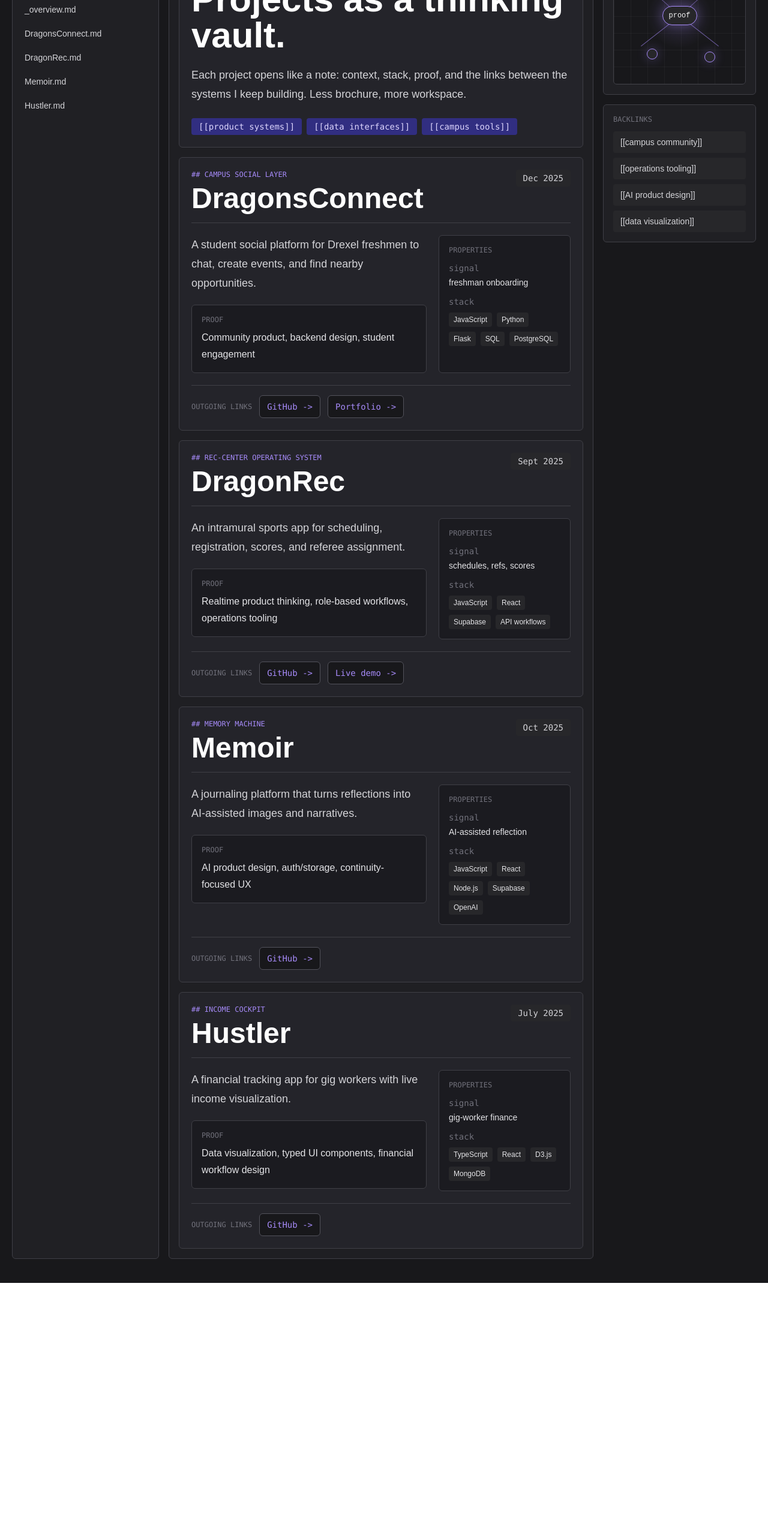
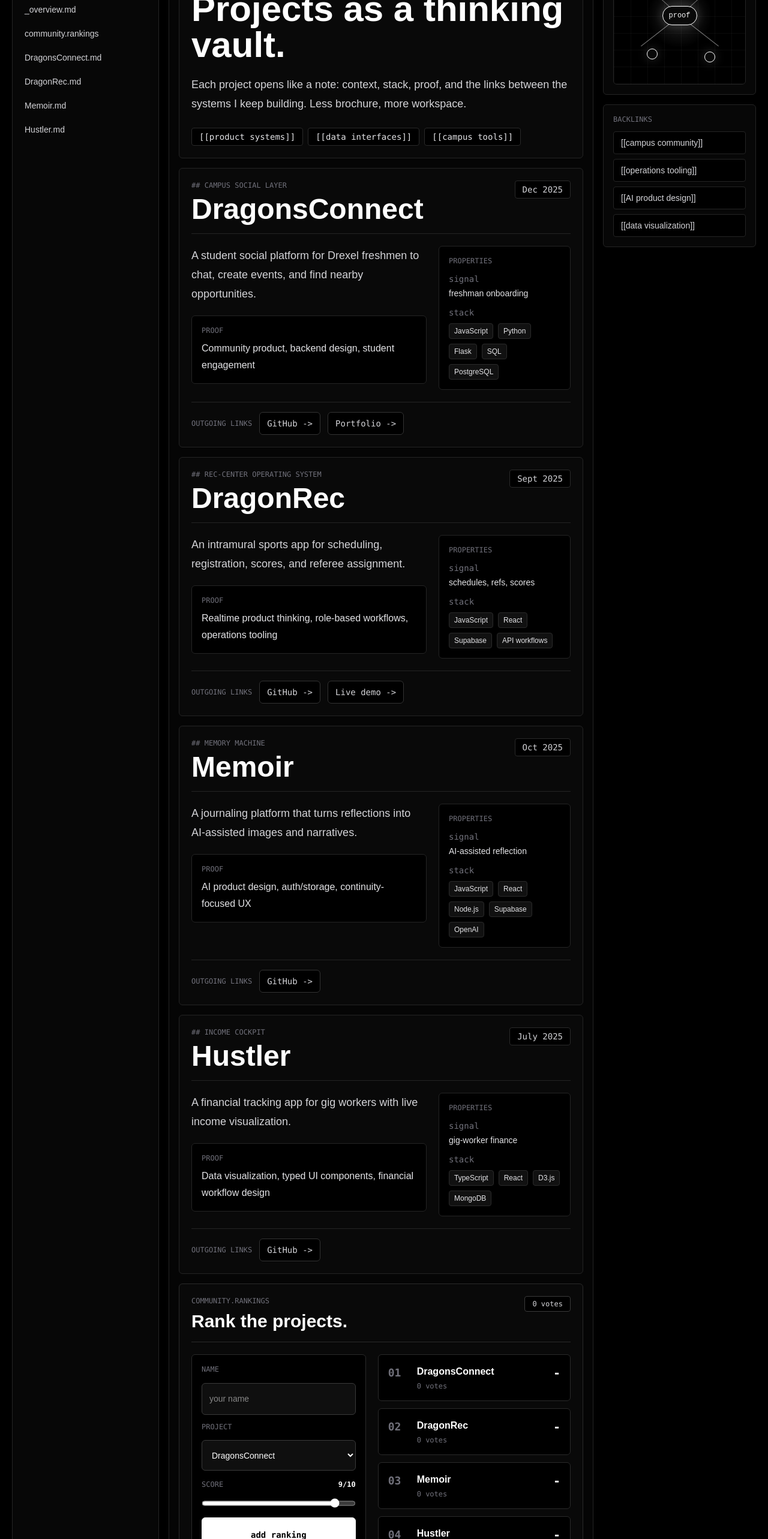
Before and after one commit to mabdulrehman08/notabdul10, a Next.js app: page /projects in a window 1280 px wide. Shown: the part 234-2800 px from the top of the page at 60% size. Before the commit the page ends 2373 px from the top, so only its background shows below. Built offline with nearby package versions, Linux system fonts and the light colour scheme.

Commit message:
Add project rankings to vault page

```diff
--- a/src/app/globals.css
+++ b/src/app/globals.css
@@ -204,40 +204,26 @@ body {
   }
 }
 
-.project-dossier summary {
-  list-style: none;
-}
-
-.project-dossier summary::-webkit-details-marker {
-  display: none;
-}
-
-.project-dossier[open] summary {
-  background:
-    linear-gradient(90deg, rgba(244, 255, 0, 0.28), transparent 40%),
-    #ffffff;
-}
-
 .project-graph {
   position: relative;
   height: 230px;
   overflow: hidden;
-  border: 1px solid #3f3f46;
+  border: 1px solid #242424;
   border-radius: 6px;
   background:
-    radial-gradient(circle at center, rgba(167, 139, 250, 0.18), transparent 34%),
+    radial-gradient(circle at center, rgba(255, 255, 255, 0.14), transparent 34%),
     repeating-linear-gradient(90deg, rgba(255, 255, 255, 0.04) 0 1px, transparent 1px 28px),
     repeating-linear-gradient(0deg, rgba(255, 255, 255, 0.04) 0 1px, transparent 1px 28px),
-    #18181b;
+    #000000;
 }
 
 .graph-node {
   position: absolute;
   z-index: 2;
-  border: 1px solid #a78bfa;
+  border: 1px solid #ffffff;
   border-radius: 9999px;
-  background: #27272a;
-  box-shadow: 0 0 18px rgba(167, 139, 250, 0.32);
+  background: #090909;
+  box-shadow: 0 0 18px rgba(255, 255, 255, 0.18);
 }
 
 .graph-node:not(.graph-core) {
@@ -249,7 +235,7 @@ body {
 }
 
 .graph-node:not(.graph-core):hover {
-  background: #a78bfa;
+  background: #ffffff;
   transform: scale(1.2);
 }
 
@@ -290,7 +276,7 @@ body {
   z-index: 1;
   height: 1px;
   width: 82px;
-  background: rgba(167, 139, 250, 0.54);
+  background: rgba(255, 255, 255, 0.44);
   transform-origin: left center;
 }
 
--- /dev/null
+++ b/src/app/projects/ProjectRanker.tsx
@@ -0,0 +1,188 @@
+"use client";
+
+import { FormEvent, useEffect, useMemo, useState } from "react";
+
+type ProjectOption = {
+  name: string;
+  slug: string;
+};
+
+type RankEntry = {
+  id: string;
+  name: string;
+  project: string;
+  score: number;
+};
+
+const storageKey = "notabdul-project-rankings";
+
+export default function ProjectRanker({ projects }: { projects: ProjectOption[] }) {
+  const [entries, setEntries] = useState<RankEntry[]>([]);
+  const [ready, setReady] = useState(false);
+  const [name, setName] = useState("");
+  const [project, setProject] = useState(projects[0]?.name ?? "");
+  const [score, setScore] = useState(9);
+
+  useEffect(() => {
+    const stored = window.localStorage.getItem(storageKey);
+
+    if (stored) {
+      try {
+        setEntries(JSON.parse(stored) as RankEntry[]);
+      } catch {
+        window.localStorage.removeItem(storageKey);
+      }
+    }
+
+    setReady(true);
+  }, []);
+
+  useEffect(() => {
+    if (!ready) {
+      return;
+    }
+
+    window.localStorage.setItem(storageKey, JSON.stringify(entries));
+  }, [entries, ready]);
+
+  const leaderboard = useMemo(
+    () =>
+      projects
+        .map((item) => {
+          const votes = entries.filter((entry) => entry.project === item.name);
+          const average = votes.length
+            ? votes.reduce((total, entry) => total + entry.score, 0) / votes.length
+            : 0;
+
+          return {
+            ...item,
+            average,
+            votes: votes.length,
+          };
+        })
+        .sort((a, b) => b.average - a.average || b.votes - a.votes),
+    [entries, projects],
+  );
+
+  function handleSubmit(event: FormEvent<HTMLFormElement>) {
+    event.preventDefault();
+
+    const trimmedName = name.trim();
+
+    if (!trimmedName || !project) {
+      return;
+    }
+
+    setEntries((current) => [
+      {
+        id: `${Date.now()}-${trimmedName}`,
+        name: trimmedName,
+        project,
+        score,
+      },
+      ...current,
+    ]);
+    setName("");
+    setScore(9);
+  }
+
+  return (
+    <section id="rankings" className="rounded-md border border-[#2a2a2a] bg-[#090909] p-5">
+      <div className="flex flex-wrap items-start justify-between gap-3 border-b border-[#2a2a2a] pb-4">
+        <div>
+          <p className="font-mono text-xs uppercase text-zinc-500">community.rankings</p>
+          <h2 className="mt-2 text-3xl font-black text-white">Rank the projects.</h2>
+        </div>
+        <span className="rounded border border-[#3a3a3a] bg-black px-3 py-1 font-mono text-xs text-zinc-300">
+          {entries.length} votes
+        </span>
+      </div>
+
+      <div className="mt-5 grid gap-5 xl:grid-cols-[0.95fr_1.05fr]">
+        <form className="grid gap-3 rounded-md border border-[#2a2a2a] bg-black p-4" onSubmit={handleSubmit}>
+          <label className="grid gap-2 text-sm text-zinc-300">
+            <span className="font-mono text-xs uppercase text-zinc-500">name</span>
+            <input
+              className="rounded-md border border-[#3a3a3a] bg-[#0f0f0f] px-3 py-3 text-white outline-none focus:border-white"
+              value={name}
+              onChange={(event) => setName(event.target.value)}
+              placeholder="your name"
+              required
+            />
+          </label>
+
+          <label className="grid gap-2 text-sm text-zinc-300">
+            <span className="font-mono text-xs uppercase text-zinc-500">project</span>
+            <select
+              className="rounded-md border border-[#3a3a3a] bg-[#0f0f0f] px-3 py-3 text-white outline-none focus:border-white"
+              value={project}
+              onChange={(event) => setProject(event.target.value)}
+            >
+              {projects.map((item) => (
+                <option key={item.slug} value={item.name}>
+                  {item.name}
+                </option>
+              ))}
+            </select>
+          </label>
+
+          <label className="grid gap-2 text-sm text-zinc-300">
+            <span className="flex items-center justify-between font-mono text-xs uppercase text-zinc-500">
+              score <b className="text-white">{score}/10</b>
+            </span>
+            <input
+              className="accent-white"
+              type="range"
+              min="1"
+              max="10"
+              value={score}
+              onChange={(event) => setScore(Number(event.target.value))}
+            />
+          </label>
+
+          <button
+            className="rounded-md border border-white bg-white px-4 py-3 font-mono text-sm font-bold text-black transition-colors hover:bg-black hover:text-white"
+            type="submit"
+          >
+            add ranking
+          </button>
+        </form>
+
+        <div className="grid gap-3">
+          {leaderboard.map((item, index) => (
+            <a
+              key={item.slug}
+              className="grid gap-3 rounded-md border border-[#2a2a2a] bg-black p-4 hover:border-white sm:grid-cols-[2.25rem_1fr_auto]"
+              href={`#${item.slug}`}
+            >
+              <span className="font-mono text-lg font-black text-zinc-500">
+                {(index + 1).toString().padStart(2, "0")}
+              </span>
+              <span>
+                <b className="block text-white">{item.name}</b>
+                <small className="mt-1 block font-mono text-xs text-zinc-500">{item.votes} votes</small>
+              </span>
+              <span className="font-mono text-xl font-black text-white">
+                {item.votes ? item.average.toFixed(1) : "-"}
+              </span>
+            </a>
+          ))}
+        </div>
+      </div>
+
+      <div className="mt-5 grid gap-2">
+        {entries.slice(0, 5).map((entry) => (
+          <div
+            key={entry.id}
+            className="flex flex-wrap items-center justify-between gap-2 rounded-md border border-[#2a2a2a] bg-black px-3 py-2 text-sm"
+          >
+            <span className="text-zinc-300">
+              <b className="text-white">{entry.name}</b> ranked {entry.project}
+            </span>
+            <span className="font-mono text-white">{entry.score}/10</span>
+          </div>
+        ))}
+      </div>
+    </section>
+  );
+}
--- a/src/app/projects/page.tsx
+++ b/src/app/projects/page.tsx
@@ -1,4 +1,5 @@
 import Link from 'next/link';
+import ProjectRanker from './ProjectRanker';
 
 const projects = [
   {
@@ -62,8 +63,8 @@ const links = [
 
 export default function ProjectsPage() {
   return (
-    <main className="min-h-screen bg-[#18181b] text-[#f4f4f5]">
-      <nav className="fixed left-0 top-0 z-50 w-full border-b border-[#3f3f46] bg-[#18181b]/92 backdrop-blur-md">
+    <main className="min-h-screen bg-black text-[#f4f4f5]">
+      <nav className="fixed left-0 top-0 z-50 w-full border-b border-[#242424] bg-black/92 backdrop-blur-md">
         <div className="mx-auto flex h-16 max-w-7xl items-center justify-between px-5">
           <Link className="font-mono text-base font-black text-white" href="/">
             MUHAMMAD_ABDULREHMAN
@@ -72,10 +73,10 @@ export default function ProjectsPage() {
             {links.map((item) => (
               <Link
                 key={item.label}
-                className="group flex items-center gap-2 rounded-md px-3 py-2 text-base font-medium text-zinc-400 transition-colors hover:bg-[#27272a] hover:text-white"
+                className="group flex items-center gap-2 rounded-md px-3 py-2 text-base font-medium text-zinc-400 transition-colors hover:bg-[#111111] hover:text-white"
                 href={item.href}
               >
-                <span className="hidden h-5 min-w-5 items-center justify-center rounded border border-[#52525b] bg-[#27272a] px-1 font-mono text-[12px] text-zinc-400 group-hover:text-white sm:flex">
+                <span className="hidden h-5 min-w-5 items-center justify-center rounded border border-[#333333] bg-[#111111] px-1 font-mono text-[12px] text-zinc-400 group-hover:text-white sm:flex">
                   {item.key}
                 </span>
                 {item.label}
@@ -86,24 +87,27 @@ export default function ProjectsPage() {
       </nav>
 
       <section className="mx-auto grid max-w-7xl gap-4 px-5 pb-10 pt-24 lg:grid-cols-[245px_1fr_255px]">
-        <aside className="rounded-md border border-[#3f3f46] bg-[#202024]">
-          <div className="flex items-center justify-between border-b border-[#3f3f46] px-4 py-3">
+        <aside className="rounded-md border border-[#242424] bg-[#070707]">
+          <div className="flex items-center justify-between border-b border-[#242424] px-4 py-3">
             <p className="font-mono text-xs uppercase text-zinc-400">vault explorer</p>
-            <span className="rounded bg-[#2f2f35] px-2 py-1 font-mono text-xs text-[#a78bfa]">projects</span>
+            <span className="rounded bg-[#111111] px-2 py-1 font-mono text-xs text-white">projects</span>
           </div>
           <div className="p-3">
-            <div className="rounded border border-[#3f3f46] bg-[#18181b] px-3 py-2 font-mono text-xs text-zinc-400">
+            <div className="rounded border border-[#242424] bg-black px-3 py-2 font-mono text-xs text-zinc-400">
               /portfolio/proof
             </div>
             <div className="mt-3 grid gap-1">
               <div className="px-2 py-1 font-mono text-xs uppercase text-zinc-500">notes</div>
-              <a className="rounded px-2 py-2 text-sm text-zinc-300 hover:bg-[#2a2a30]" href="#overview">
+              <a className="rounded px-2 py-2 text-sm text-zinc-300 hover:bg-[#111111]" href="#overview">
                 _overview.md
+              </a>
+              <a className="rounded px-2 py-2 text-sm text-zinc-300 hover:bg-[#111111]" href="#rankings">
+                community.rankings
               </a>
               {projects.map((project) => (
                 <a
                   key={project.name}
-                  className="rounded px-2 py-2 text-sm text-zinc-300 hover:bg-[#2a2a30]"
+                  className="rounded px-2 py-2 text-sm text-zinc-300 hover:bg-[#111111]"
                   href={`#${project.slug}`}
                 >
                   {project.name}.md
@@ -113,15 +117,18 @@ export default function ProjectsPage() {
           </div>
         </aside>
 
-        <div className="min-w-0 rounded-md border border-[#3f3f46] bg-[#1f1f23]">
-          <div className="flex overflow-x-auto border-b border-[#3f3f46] bg-[#18181b]">
-            <a className="border-r border-[#3f3f46] bg-[#1f1f23] px-4 py-3 font-mono text-xs text-white" href="#overview">
+        <div className="min-w-0 rounded-md border border-[#242424] bg-[#050505]">
+          <div className="flex overflow-x-auto border-b border-[#242424] bg-black">
+            <a className="border-r border-[#242424] bg-[#050505] px-4 py-3 font-mono text-xs text-white" href="#overview">
               overview.md
+            </a>
+            <a className="border-r border-[#242424] px-4 py-3 font-mono text-xs text-zinc-400 hover:bg-[#111111] hover:text-white" href="#rankings">
+              rankings.db
             </a>
             {projects.map((project, index) => (
               <a
                 key={project.name}
-                className="border-r border-[#3f3f46] px-4 py-3 font-mono text-xs text-zinc-400 hover:bg-[#27272a] hover:text-white"
+                className="border-r border-[#242424] px-4 py-3 font-mono text-xs text-zinc-400 hover:bg-[#111111] hover:text-white"
                 href={`#${project.slug}`}
               >
                 {index + 1}-{project.name}.md
@@ -130,17 +137,17 @@ export default function ProjectsPage() {
           </div>
 
           <div className="project-notes grid gap-4 p-4">
-            <article id="overview" className="rounded-md border border-[#3f3f46] bg-[#24242a] p-5">
-              <p className="font-mono text-xs text-[#a78bfa]"># proof archive</p>
+            <article id="overview" className="rounded-md border border-[#242424] bg-[#090909] p-5">
+              <p className="font-mono text-xs text-zinc-500"># proof archive</p>
               <h1 className="mt-3 text-4xl font-black text-white md:text-6xl">Projects as a thinking vault.</h1>
               <p className="mt-5 max-w-3xl text-lg leading-8 text-zinc-300">
                 Each project opens like a note: context, stack, proof, and the links between the systems I keep
                 building. Less brochure, more workspace.
               </p>
               <div className="mt-6 flex flex-wrap gap-2 font-mono text-sm">
-                <span className="rounded bg-[#312e81] px-3 py-1 text-[#ddd6fe]">[[product systems]]</span>
-                <span className="rounded bg-[#312e81] px-3 py-1 text-[#ddd6fe]">[[data interfaces]]</span>
-                <span className="rounded bg-[#312e81] px-3 py-1 text-[#ddd6fe]">[[campus tools]]</span>
+                <span className="rounded border border-[#2a2a2a] bg-black px-3 py-1 text-zinc-200">[[product systems]]</span>
+                <span className="rounded border border-[#2a2a2a] bg-black px-3 py-1 text-zinc-200">[[data interfaces]]</span>
+                <span className="rounded border border-[#2a2a2a] bg-black px-3 py-1 text-zinc-200">[[campus tools]]</span>
               </div>
             </article>
 
@@ -149,14 +156,14 @@ export default function ProjectsPage() {
                 <article
                   key={project.name}
                   id={project.slug}
-                  className="rounded-md border border-[#3f3f46] bg-[#24242a] p-5"
+                  className="rounded-md border border-[#242424] bg-[#090909] p-5"
                 >
-                  <div className="flex flex-wrap items-start justify-between gap-3 border-b border-[#3f3f46] pb-4">
+                  <div className="flex flex-wrap items-start justify-between gap-3 border-b border-[#242424] pb-4">
                     <div>
-                      <p className="font-mono text-xs uppercase text-[#a78bfa]">## {project.tag}</p>
+                      <p className="font-mono text-xs uppercase text-zinc-500">## {project.tag}</p>
                       <h2 className="mt-2 text-3xl font-black text-white md:text-5xl">{project.name}</h2>
                     </div>
-                    <span className="rounded bg-[#27272a] px-3 py-1 font-mono text-sm text-zinc-300">
+                    <span className="rounded border border-[#2a2a2a] bg-black px-3 py-1 font-mono text-sm text-zinc-300">
                       {project.date}
                     </span>
                   </div>
@@ -164,13 +171,13 @@ export default function ProjectsPage() {
                   <div className="mt-5 grid gap-5 lg:grid-cols-[1fr_220px]">
                     <div>
                       <p className="text-lg leading-8 text-zinc-300">{project.summary}</p>
-                      <div className="mt-5 rounded-md border border-[#3f3f46] bg-[#1b1b20] p-4">
+                      <div className="mt-5 rounded-md border border-[#242424] bg-black p-4">
                         <p className="font-mono text-xs uppercase text-zinc-500">proof</p>
                         <p className="mt-2 leading-7 text-zinc-200">{project.proof}</p>
                       </div>
                     </div>
 
-                    <aside className="rounded-md border border-[#3f3f46] bg-[#1b1b20] p-4">
+                    <aside className="rounded-md border border-[#242424] bg-black p-4">
                       <p className="font-mono text-xs uppercase text-zinc-500">properties</p>
                       <dl className="mt-3 grid gap-3 text-sm">
                         <div>
@@ -181,7 +188,7 @@ export default function ProjectsPage() {
                           <dt className="font-mono text-zinc-500">stack</dt>
                           <dd className="mt-2 flex flex-wrap gap-2">
                             {project.stack.split(', ').map((tool) => (
-                              <span key={tool} className="rounded bg-[#27272a] px-2 py-1 text-xs text-zinc-200">
+                              <span key={tool} className="rounded border border-[#2a2a2a] bg-[#111111] px-2 py-1 text-xs text-zinc-200">
                                 {tool}
                               </span>
                             ))}
@@ -191,12 +198,12 @@ export default function ProjectsPage() {
                     </aside>
                   </div>
 
-                  <div className="mt-5 flex flex-wrap items-center gap-3 border-t border-[#3f3f46] pt-4">
+                  <div className="mt-5 flex flex-wrap items-center gap-3 border-t border-[#242424] pt-4">
                     <span className="font-mono text-xs uppercase text-zinc-500">outgoing links</span>
                     {project.links.map((link) => (
                       <a
                         key={link.label}
-                        className="rounded-md border border-[#52525b] bg-[#18181b] px-3 py-2 font-mono text-sm text-[#a78bfa] hover:border-[#a78bfa] hover:text-white"
+                        className="rounded-md border border-[#333333] bg-black px-3 py-2 font-mono text-sm text-zinc-300 hover:border-white hover:text-white"
                         href={link.href}
                         target="_blank"
                         rel="noopener noreferrer"
@@ -208,11 +215,13 @@ export default function ProjectsPage() {
                 </article>
               ))}
             </div>
+
+            <ProjectRanker projects={projects.map(({ name, slug }) => ({ name, slug }))} />
           </div>
         </div>
 
         <aside className="grid gap-4 lg:sticky lg:top-24 lg:self-start">
-          <div className="rounded-md border border-[#3f3f46] bg-[#202024] p-4">
+          <div className="rounded-md border border-[#242424] bg-[#070707] p-4">
             <p className="font-mono text-xs uppercase text-zinc-500">graph view</p>
             <div className="project-graph mt-4">
               <span className="graph-node graph-core">proof</span>
@@ -231,19 +240,19 @@ export default function ProjectsPage() {
             </div>
           </div>
 
-          <div className="rounded-md border border-[#3f3f46] bg-[#202024] p-4">
+          <div className="rounded-md border border-[#242424] bg-[#070707] p-4">
             <p className="font-mono text-xs uppercase text-zinc-500">backlinks</p>
             <div className="mt-3 grid gap-2 text-sm text-zinc-300">
-              <a className="rounded bg-[#27272a] px-3 py-2 hover:text-white" href="#dragonsconnect">
+              <a className="rounded border border-[#242424] bg-black px-3 py-2 hover:text-white" href="#dragonsconnect">
                 [[campus community]]
               </a>
-              <a className="rounded bg-[#27272a] px-3 py-2 hover:text-white" href="#dragonrec">
+              <a className="rounded border border-[#242424] bg-black px-3 py-2 hover:text-white" href="#dragonrec">
                 [[operations tooling]]
               </a>
-              <a className="rounded bg-[#27272a] px-3 py-2 hover:text-white" href="#memoir">
+              <a className="rounded border border-[#242424] bg-black px-3 py-2 hover:text-white" href="#memoir">
                 [[AI product design]]
               </a>
-              <a className="rounded bg-[#27272a] px-3 py-2 hover:text-white" href="#hustler">
+              <a className="rounded border border-[#242424] bg-black px-3 py-2 hover:text-white" href="#hustler">
                 [[data visualization]]
               </a>
             </div>
```
